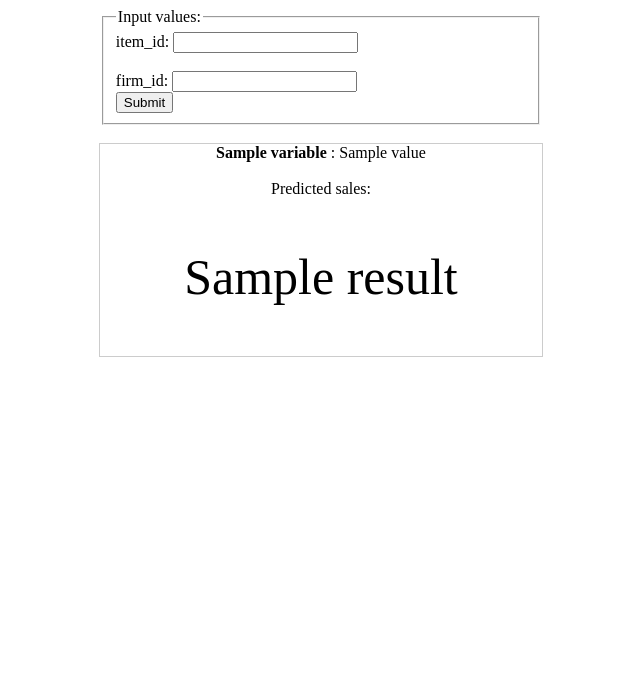
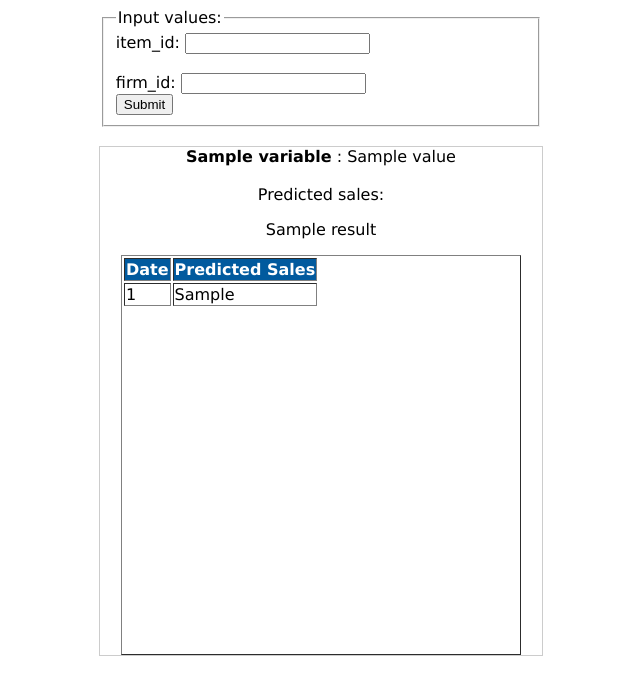
Before and after one commit to animeshgaur25/sales_forecasting_app, a Flask app: template templates/main.html in a window 1280 px wide. Shown: the top 695 px of the page, without its empty margins (319-959 px from the left). Run offline with Flask 2, Linux system fonts and the light colour scheme; the template is opened without the code that fills it: most values are stand-ins (such as "Sample title", 1, 10 or a date in 2020); some libraries are stand-ins or nearby versions.

Commit message:
Created table for predicted sales

```diff
--- a/app.py
+++ b/app.py
@@ -14,7 +14,8 @@ import flask
 import flask_restful
 import sqlalchemy
 import psycopg2
-# from flask import Flask, request
+from flask import jsonify
+import json
 # from flask_restful import Resource, Api
 import math
 import json
@@ -268,8 +269,9 @@ def main():
         # cur.close()
         # conn.close()
         res = pred.sales_forecast(item_id, firm_id, versa_sm)
+        results = json.loads(res)
         print(res)
-        return flask.render_template('main.html', original_input={'item_id': item_id, 'firm_id': firm_id}, result=res,)
+        return flask.render_template('main.html', original_input={'item_id': item_id, 'firm_id': firm_id}, result=results['data'],)
 
 # class fc(Resource):
 #     def get(self, first_number, second_number):
--- a/templates/main.html
+++ b/templates/main.html
@@ -9,6 +9,30 @@
       margin: auto;
       width: 35%;
       border: 1px solid #ccc;
+    }
+
+    body {
+      font-family: "Lucida Sans Unicode", "Lucida Grande", sans-serif;
+    }
+    table {
+      overflow-y: auto;
+      width: 400px;
+      height: 400px;
+      display: block;
+    }
+    th {
+      background-color: #015a9e;
+      color: #fff;
+    }
+    tr:nth-child(odd) {
+      background-color: #eee;
+    }
+    tr:nth-child(even) {
+      background-color: #fff;
+    }
+
+    tr:hover {
+      background-color: #b3c7dc;
     }
   </style>
   <head>
@@ -34,7 +58,20 @@
     <br />
     <br />
     Predicted sales:
-    <p style="font-size: 50px">{{ result }}</p>
+    <p>{{result}}</p>
+    <table border="1">
+      <tr>
+        <th>Date</th>
+        <th>Predicted Sales</th>
+      </tr>
+      <tr>
+        {% for res in result %}
+        <td>{{ res['index']}}</td>
+        <td>{{ res['predicted_mean'] }}</td>
+      </tr>
+
+      {% endfor %}
+    </table>
     {% endif %}
   </div>
 </html>
--- a/templates/main_2.html
+++ b/templates/main_2.html
@@ -33,6 +33,8 @@
     <b>{{ variable }}</b> : {{ value }} {% endfor %}
     <br />
     <br />
-    {{ result }} {% endif %}
+    Predicted sales:
+    <p style="font-size: 50px">{{ result }}</p>
+    {% endif %}
   </div>
 </html>
```
Also changed, not shown: pred.py (+4 -3 lines), templates/main3.html (+9 -36 lines).
